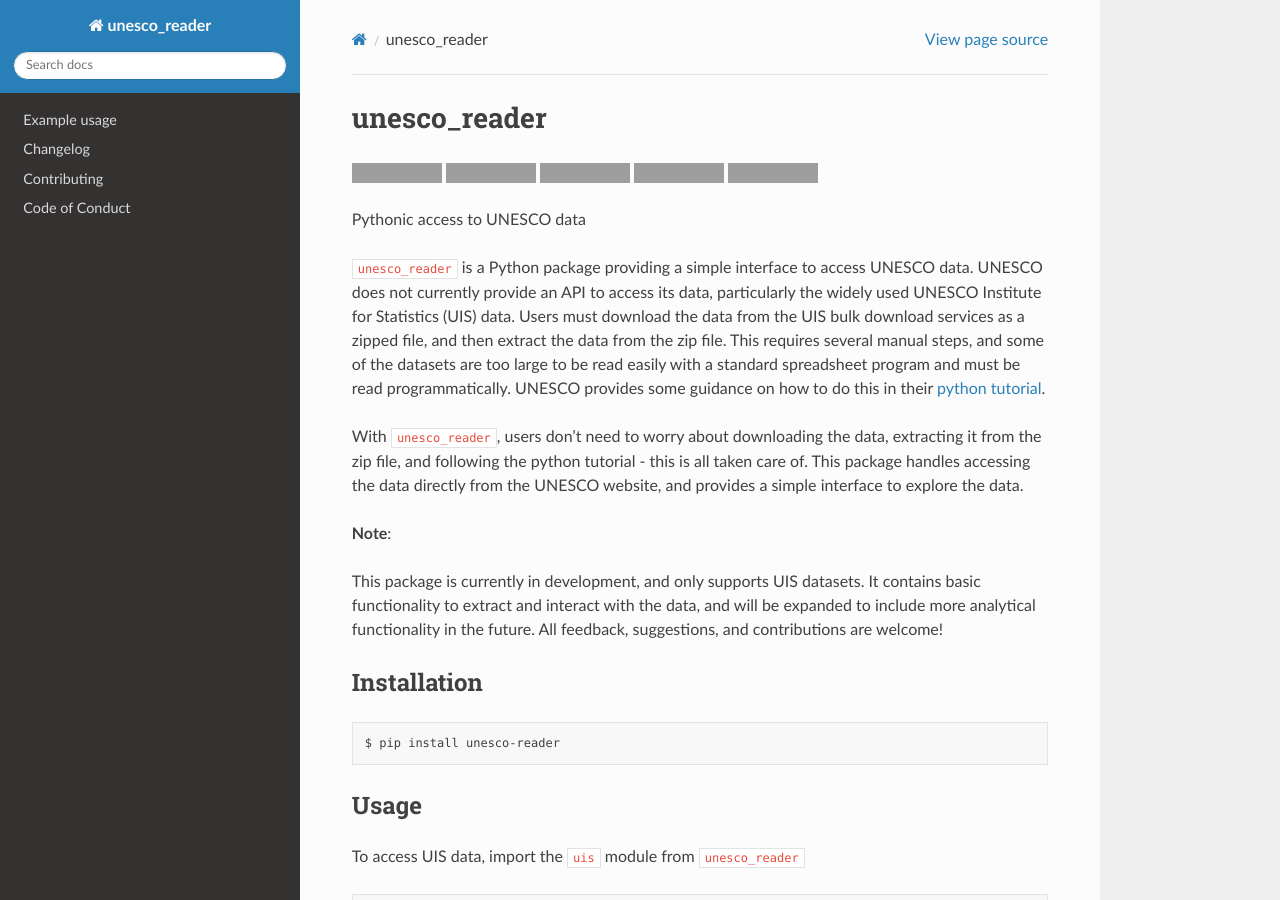
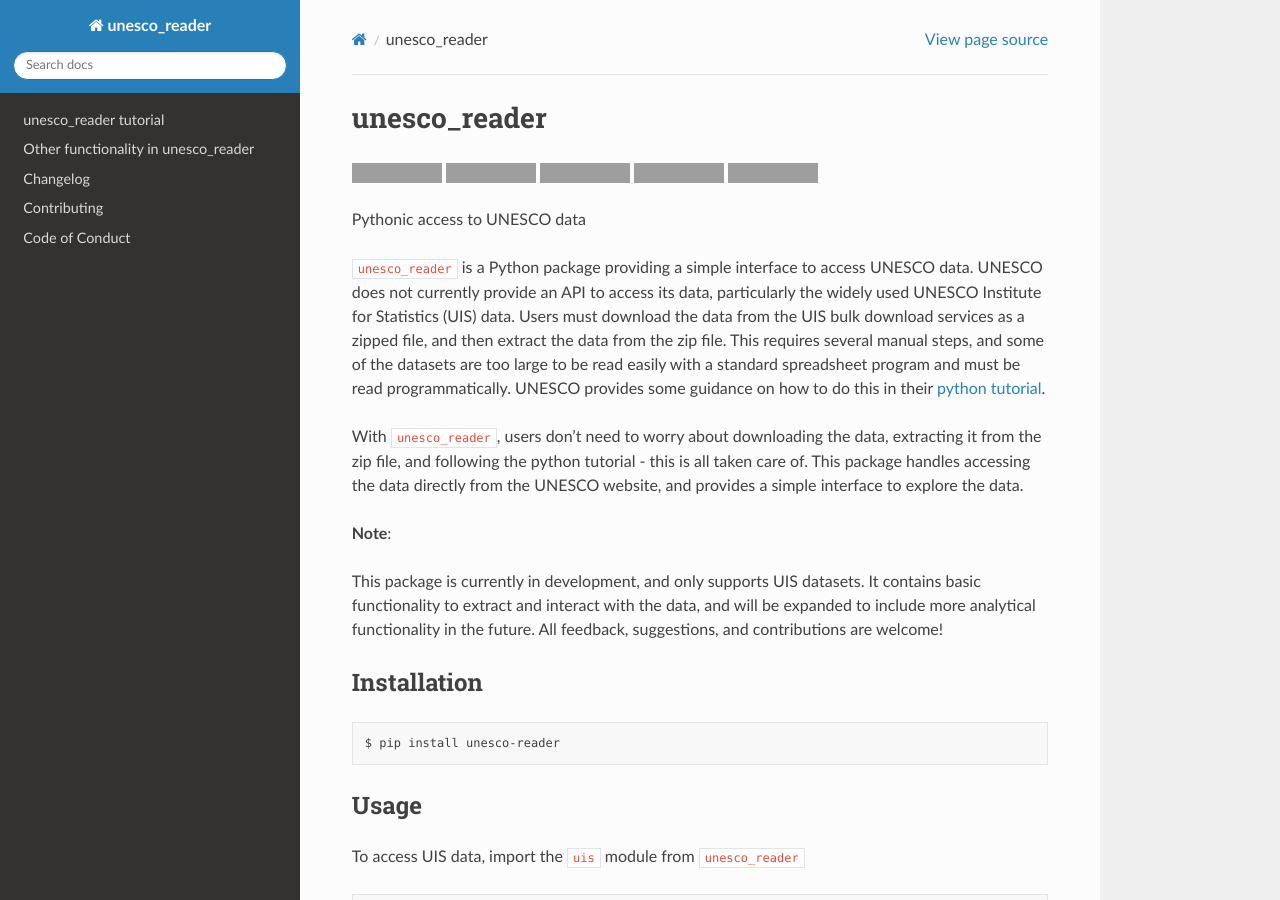
Before and after one commit to lpicci96/unesco_reader, a Sphinx documentation site: the page built from docs/index.md, in a window 1280 px wide and 900 px high. Built offline with Sphinx 7.4.7 and the Read the Docs theme 2.0.0, drawn with Linux system fonts in a browser that asks for light colours; pages that are not in the unit, such as notebooks, are missing from menus; grey boxes are pictures that could not be loaded.

Commit message:
update tutorials

```diff
--- a/docs/index.md
+++ b/docs/index.md
@@ -5,7 +5,8 @@
 :maxdepth: 1
 :hidden:
 
-example.ipynb
+Tutorial.ipynb
+Other functionality.ipynb
 changelog.md
 contributing.md
 conduct.md
```
Also changed, not shown: docs/Other functionality.ipynb (added), docs/Tutorial.ipynb.
